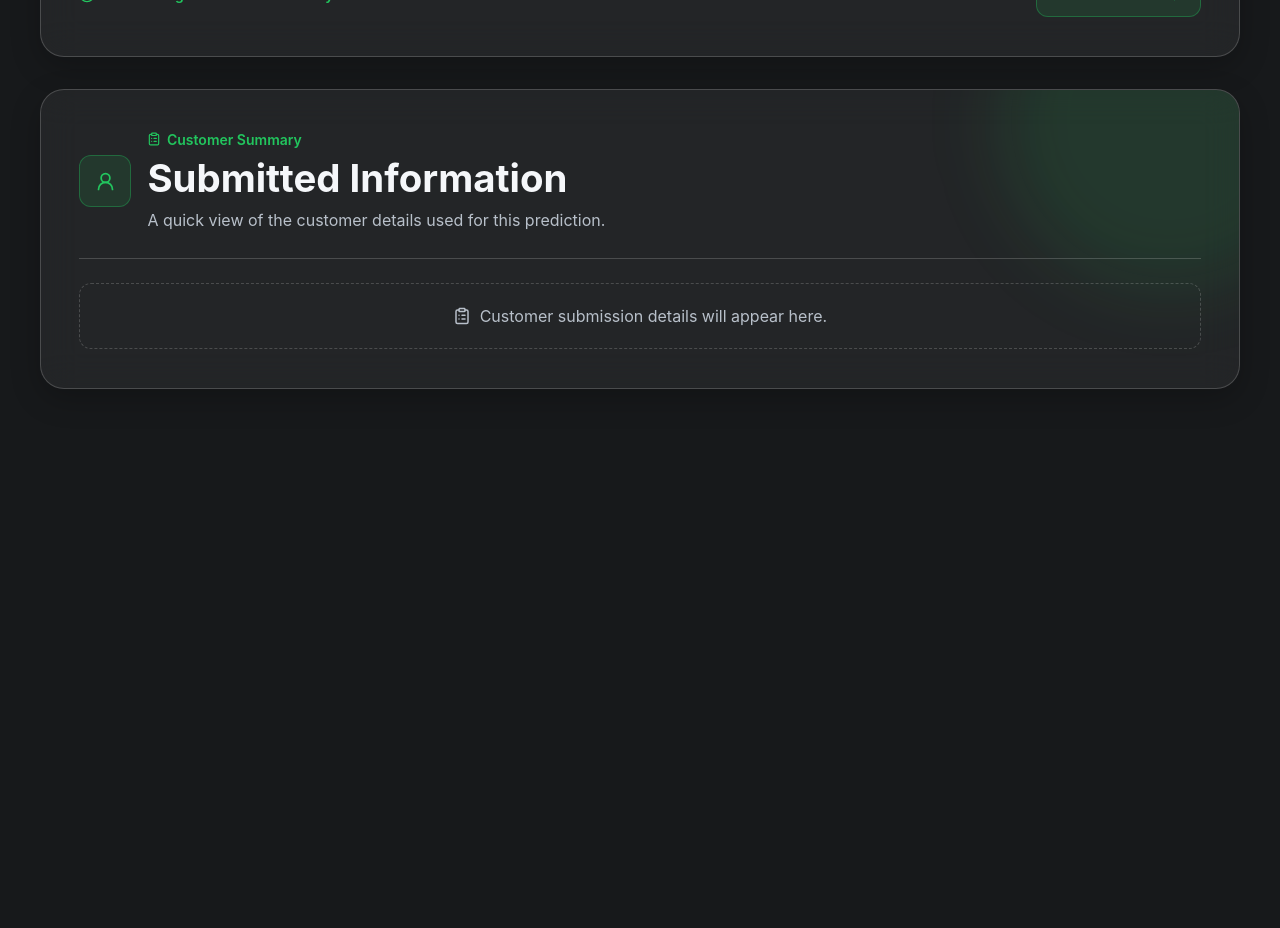
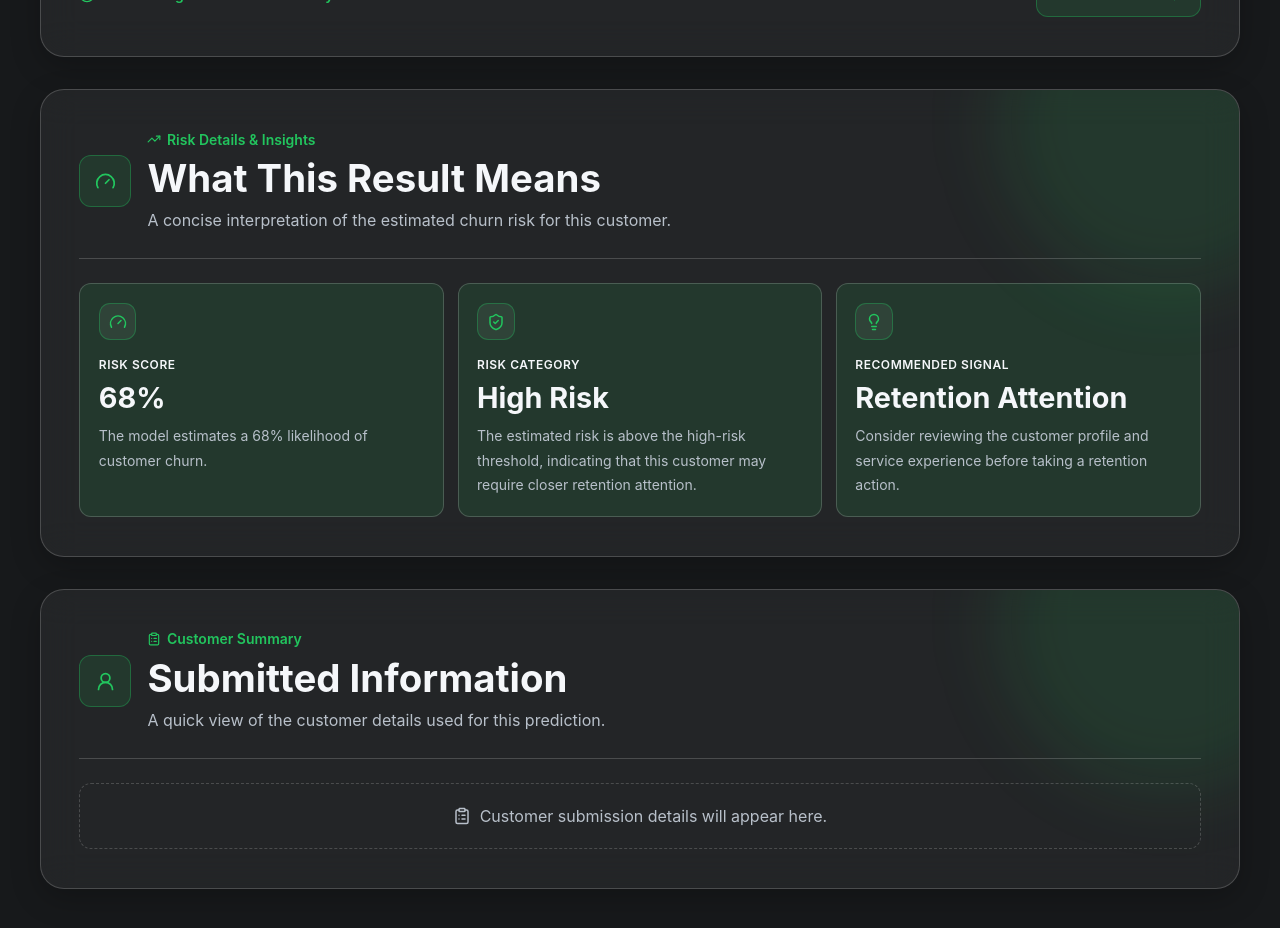
Before and after one commit to annnuspeaks/customer-churn-prediction, a React app in the folder frontend/: page /results in a window 1280 px wide. Shown: the part 1160-2088 px from the top of the page. Before the commit the page ends 1629 px from the top, so only its background shows below. Built offline with nearby package versions, Linux system fonts and the light colour scheme; the HTML template or start-up script is replaced by a standard one.

Commit message:
feat(frontend): add risk details and customer summary insights

```diff
--- a/frontend/src/pages/Results/Results.css
+++ b/frontend/src/pages/Results/Results.css
@@ -5,10 +5,7 @@
 .results {
   width: 100%;
   min-height: 100vh;
-  padding:
-    calc(var(--space-20) + 2rem)
-    var(--container-padding)
-    var(--space-20);
+  padding: calc(var(--space-20) + 2rem) var(--container-padding) var(--space-20);
   color: var(--color-text-primary);
 }
 
@@ -63,6 +60,7 @@
 }
 
 .results__risk-card,
+.results__insights,
 .results__details {
   overflow: hidden;
   position: relative;
@@ -79,6 +77,7 @@
 }
 
 .results__risk-card::after,
+.results__insights::after,
 .results__details::after {
   content: "";
   position: absolute;
@@ -103,7 +102,8 @@
 }
 
 .results__risk-icon,
-.results__details-icon {
+.results__details-icon,
+.results__insights-icon {
   display: grid;
   flex: 0 0 auto;
   place-items: center;
@@ -119,7 +119,8 @@
 }
 
 .results__risk-kicker,
-.results__details-kicker {
+.results__details-kicker,
+.results__insights-kicker {
   display: inline-flex;
   align-items: center;
   gap: 0.35rem;
@@ -129,14 +130,16 @@
 }
 
 .results__risk-header h2,
-.results__details-heading h2 {
+.results__details-heading h2,
+.results__insights-heading h2 {
   margin: 0.3rem 0 0;
   font-size: clamp(1.6rem, 3vw, 2.4rem);
   line-height: 1.1;
 }
 
 .results__risk-header p,
-.results__details-heading p {
+.results__details-heading p,
+.results__insights-heading p {
   margin: 0.45rem 0 0;
   color: var(--color-text-secondary);
   line-height: var(--line-height-relaxed);
@@ -153,19 +156,16 @@
 }
 
 .results__risk-ring {
-  --ring-angle: calc(var(--risk-progress) * 3.6deg);
-
   display: grid;
   place-items: center;
   width: min(220px, 100%);
   aspect-ratio: 1;
   margin-inline: auto;
   border-radius: 50%;
-  background:
-    conic-gradient(
-      var(--color-accent) 0deg var(--ring-angle),
-      var(--glass-border) var(--ring-angle) 360deg
-    );
+  background: conic-gradient(
+    var(--color-accent) 0 var(--risk-progress),
+    var(--glass-border) var(--risk-progress) 100%
+  );
   box-shadow: 0 0 40px var(--color-accent-soft);
 }
 
@@ -279,7 +279,84 @@
 }
 
 /* =================================
-   10.3.3 CUSTOMER SUMMARY
+   10.3.3 RISK DETAILS & INSIGHTS
+   ================================= */
+
+.results__insights {
+  margin-top: var(--space-8);
+  padding: clamp(1.5rem, 3vw, 2.5rem);
+}
+
+.results__insights-heading {
+  position: relative;
+  z-index: 1;
+  display: flex;
+  align-items: center;
+  gap: 1rem;
+  padding-bottom: var(--space-6);
+  border-bottom: 1px solid var(--glass-border);
+}
+
+.results__insights-icon {
+  width: 3.25rem;
+  height: 3.25rem;
+}
+
+.results__insights-grid {
+  position: relative;
+  z-index: 1;
+  display: grid;
+  grid-template-columns: repeat(3, minmax(0, 1fr));
+  gap: 0.85rem;
+  margin-top: var(--space-6);
+}
+
+.results__insight-card {
+  min-width: 0;
+  padding: 1.15rem;
+  border: 1px solid var(--glass-border);
+  border-radius: var(--radius-md);
+  background: var(--color-accent-soft);
+}
+
+.results__insight-card-icon {
+  display: grid;
+  place-items: center;
+  width: 2.35rem;
+  height: 2.35rem;
+  margin-bottom: 1rem;
+  border: 1px solid var(--color-accent-border);
+  border-radius: 0.7rem;
+  background: var(--glass-bg);
+  color: var(--color-accent);
+}
+
+.results__insight-label {
+  display: block;
+  color: var(--color-text-tertiary);
+  font-size: var(--font-size-xs);
+  font-weight: var(--font-weight-semibold);
+  letter-spacing: 0.045em;
+  text-transform: uppercase;
+}
+
+.results__insight-card strong {
+  display: block;
+  margin-top: 0.4rem;
+  color: var(--color-text-primary);
+  font-size: clamp(1.35rem, 2.4vw, 1.8rem);
+  line-height: 1.15;
+}
+
+.results__insight-card p {
+  margin: 0.65rem 0 0;
+  color: var(--color-text-secondary);
+  font-size: var(--font-size-sm);
+  line-height: var(--line-height-relaxed);
+}
+
+/* =================================
+   CUSTOMER SUMMARY
    ================================= */
 
 .results__details {
@@ -369,6 +446,7 @@
    ================================= */
 
 @media (max-width: 900px) {
+  .results__insights-grid,
   .results__details-grid {
     grid-template-columns: repeat(2, minmax(0, 1fr));
   }
@@ -376,9 +454,7 @@
 
 @media (max-width: 768px) {
   .results {
-    padding:
-      calc(var(--space-16) + 2rem)
-      var(--container-padding)
+    padding: calc(var(--space-16) + 2rem) var(--container-padding)
       var(--space-16);
   }
 
@@ -413,6 +489,7 @@
     width: 100%;
   }
 
+  .results__insights-grid,
   .results__details-grid {
     grid-template-columns: 1fr;
   }
@@ -429,16 +506,19 @@
   }
 
   .results__risk-card,
+  .results__insights,
   .results__details {
     padding: 1.25rem;
   }
 
   .results__risk-header,
+  .results__insights-heading,
   .results__details-heading {
     align-items: flex-start;
   }
 
   .results__risk-icon,
+  .results__insights-icon,
   .results__details-icon {
     width: 3rem;
     height: 3rem;
--- a/frontend/src/pages/Results/Results.jsx
+++ b/frontend/src/pages/Results/Results.jsx
@@ -4,6 +4,8 @@ import {
   BrainCircuit,
   CheckCircle2,
   ClipboardList,
+  Gauge,
+  Lightbulb,
   ShieldCheck,
   TrendingUp,
   UserRound,
@@ -54,6 +56,10 @@ function Results() {
     riskLevel: "High Risk",
     summary:
       "This customer shows a relatively high likelihood of churning based on the submitted profile and service information.",
+    interpretation:
+      "The estimated risk is above the high-risk threshold, indicating that this customer may require closer retention attention.",
+    decisionSignal:
+      "Consider reviewing the customer profile and service experience before taking a retention action.",
   };
 
   const customerDetails = getDisplayEntries(predictionPayload);
@@ -135,7 +141,67 @@ function Results() {
           </div>
         </article>
 
-        <section className="results__details" aria-labelledby="customer-summary-title">
+        {/* 10.3.3 — Risk Details & Insights */}
+        <section
+          className="results__insights"
+          aria-labelledby="risk-details-title"
+        >
+          <div className="results__insights-heading">
+            <div className="results__insights-icon" aria-hidden="true">
+              <Gauge size={21} />
+            </div>
+
+            <div>
+              <span className="results__insights-kicker">
+                <TrendingUp size={14} aria-hidden="true" />
+                Risk Details &amp; Insights
+              </span>
+              <h2 id="risk-details-title">What This Result Means</h2>
+              <p>
+                A concise interpretation of the estimated churn risk for this
+                customer.
+              </p>
+            </div>
+          </div>
+
+          <div className="results__insights-grid">
+            <article className="results__insight-card">
+              <div className="results__insight-card-icon" aria-hidden="true">
+                <Gauge size={18} />
+              </div>
+              <span className="results__insight-label">Risk Score</span>
+              <strong>{predictionResult.riskPercentage}%</strong>
+              <p>
+                The model estimates a {predictionResult.riskPercentage}%
+                likelihood of customer churn.
+              </p>
+            </article>
+
+            <article className="results__insight-card">
+              <div className="results__insight-card-icon" aria-hidden="true">
+                <ShieldCheck size={18} />
+              </div>
+              <span className="results__insight-label">Risk Category</span>
+              <strong>{predictionResult.riskLevel}</strong>
+              <p>{predictionResult.interpretation}</p>
+            </article>
+
+            <article className="results__insight-card">
+              <div className="results__insight-card-icon" aria-hidden="true">
+                <Lightbulb size={18} />
+              </div>
+              <span className="results__insight-label">Recommended Signal</span>
+              <strong>Retention Attention</strong>
+              <p>{predictionResult.decisionSignal}</p>
+            </article>
+          </div>
+        </section>
+
+        {/* Existing customer summary from the previous implementation. */}
+        <section
+          className="results__details"
+          aria-labelledby="customer-summary-title"
+        >
           <div className="results__details-heading">
             <div className="results__details-icon" aria-hidden="true">
               <UserRound size={21} />
```
Also changed, not shown: 2 other files (tests, documents, lock files or other folders).
